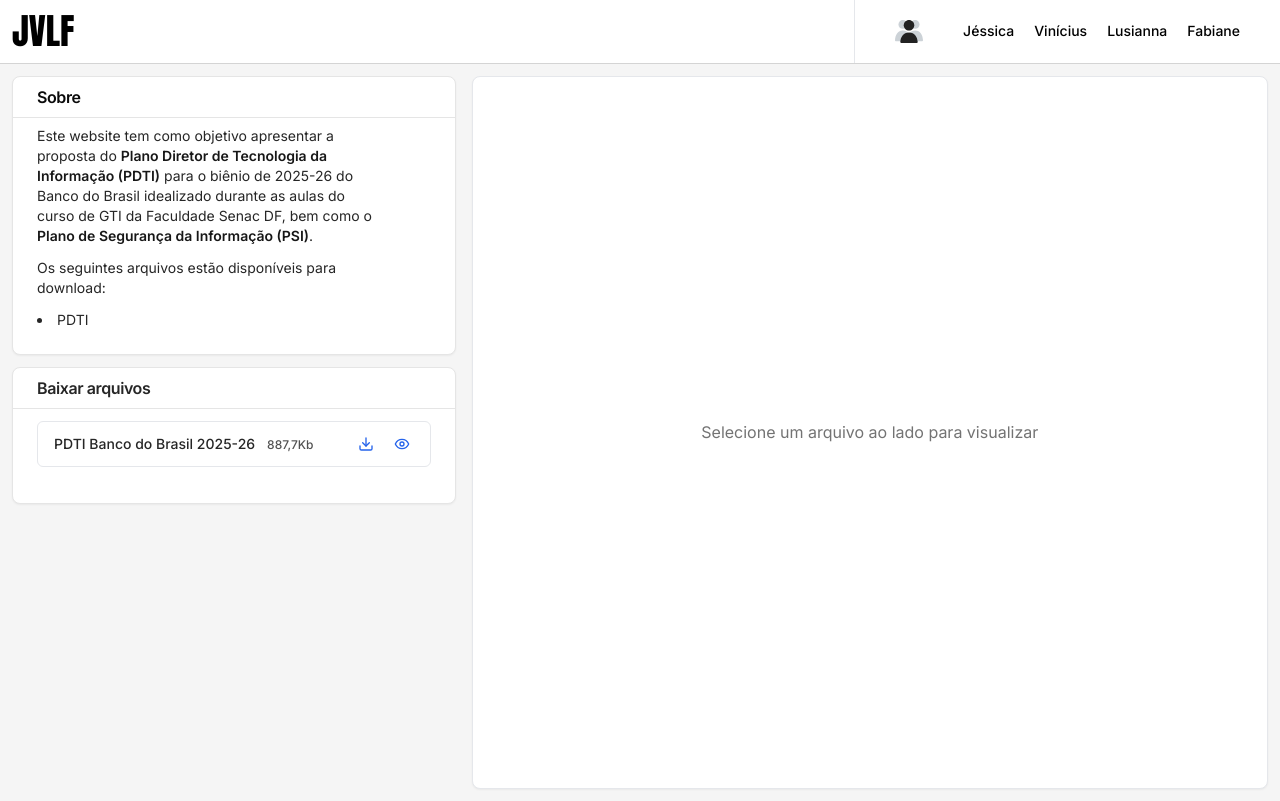
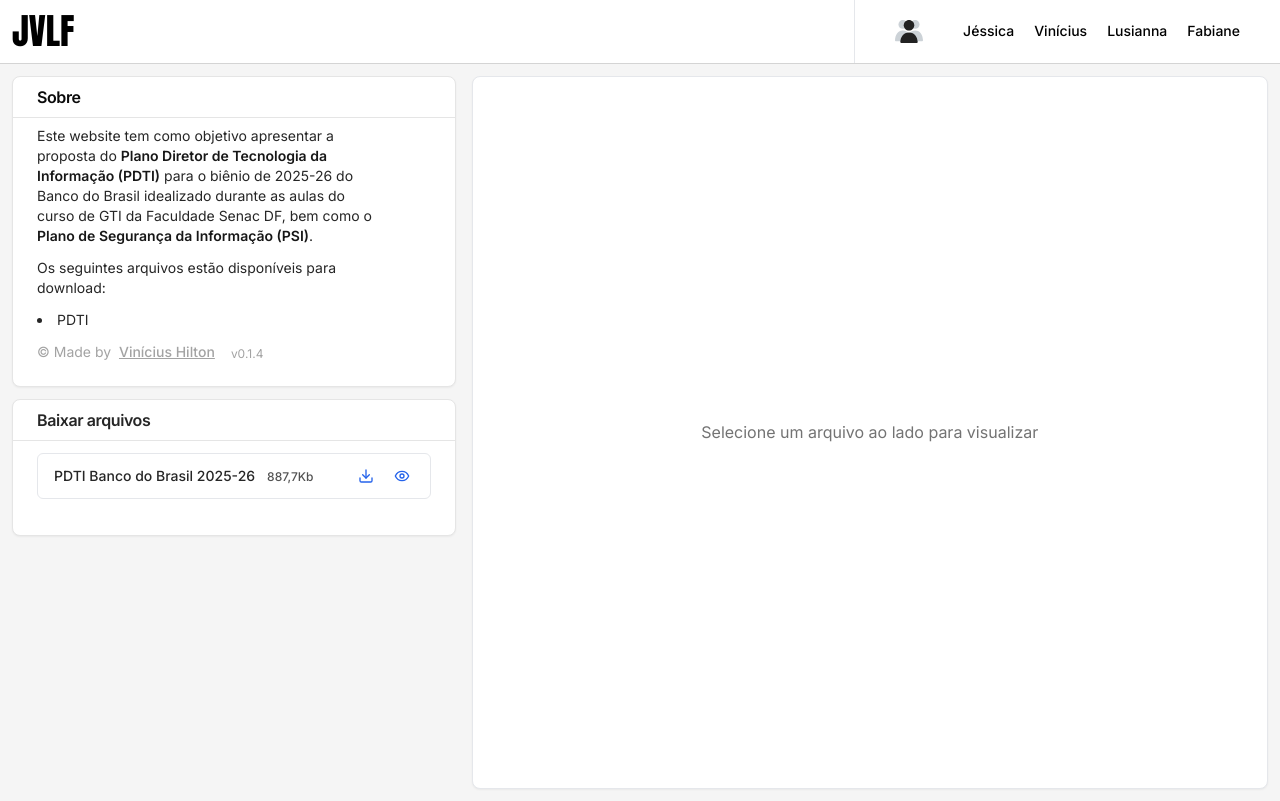
Before and after one commit to vnxcius/jvlf, a React (Vite) app: page / in a window 1280 px wide. Built offline with nearby package versions, Linux system fonts and the light colour scheme.

Commit message:
about footer update

```diff
--- a/src/App.tsx
+++ b/src/App.tsx
@@ -51,6 +51,13 @@ function App() {
               <ul className="list-disc list-inside">
                 <li>PDTI</li>
               </ul>
+              <p className="text-sm text-center text-neutral-400 invisible hidden md:flex md:visible">
+                <span>&copy; Made by &nbsp;</span>
+                <a href="https://github.com/vnxcius/jvlf" className="underline font-medium hover:text-blue-500">
+                  Vinícius Hilton
+                </a>
+                <span className="text-xs text-neutral-400 mx-4 self-end">v0.1.4</span>
+              </p>
             </CardContent>
           </Card>
           <Card>
```
